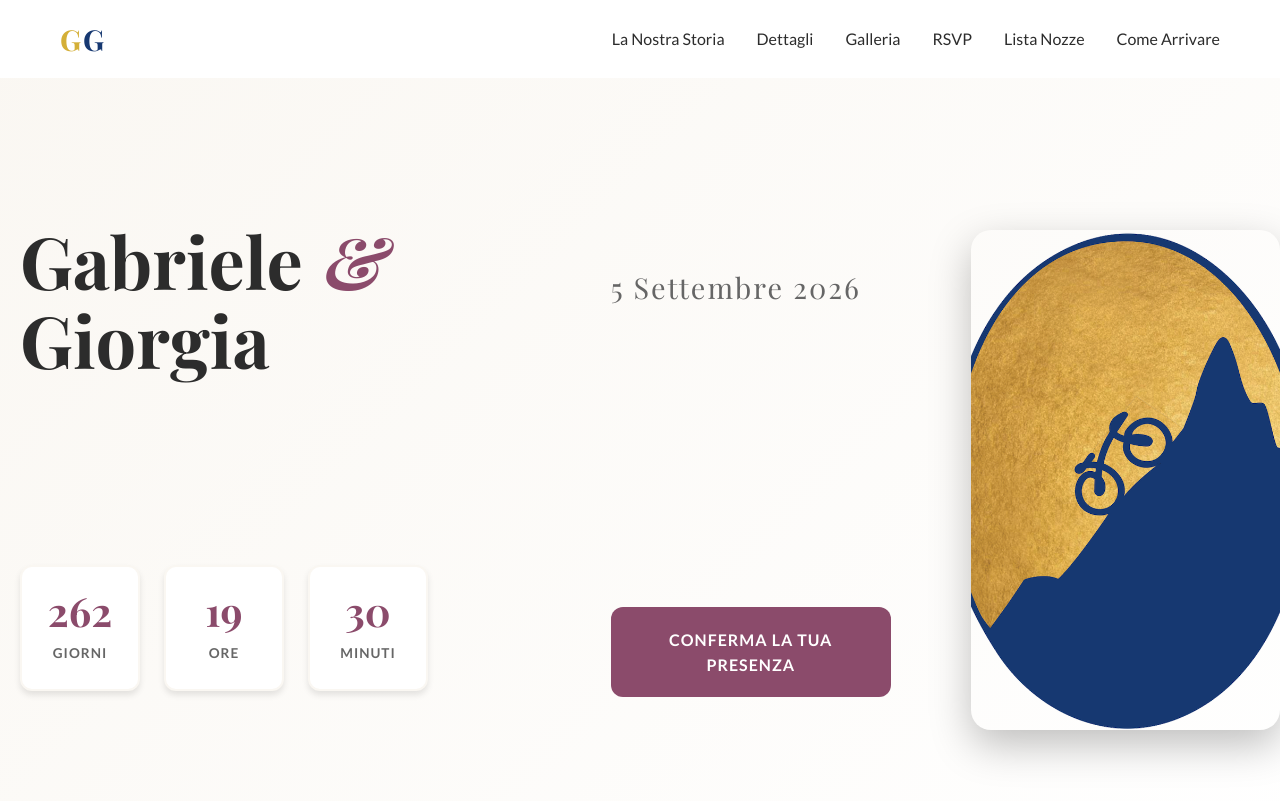
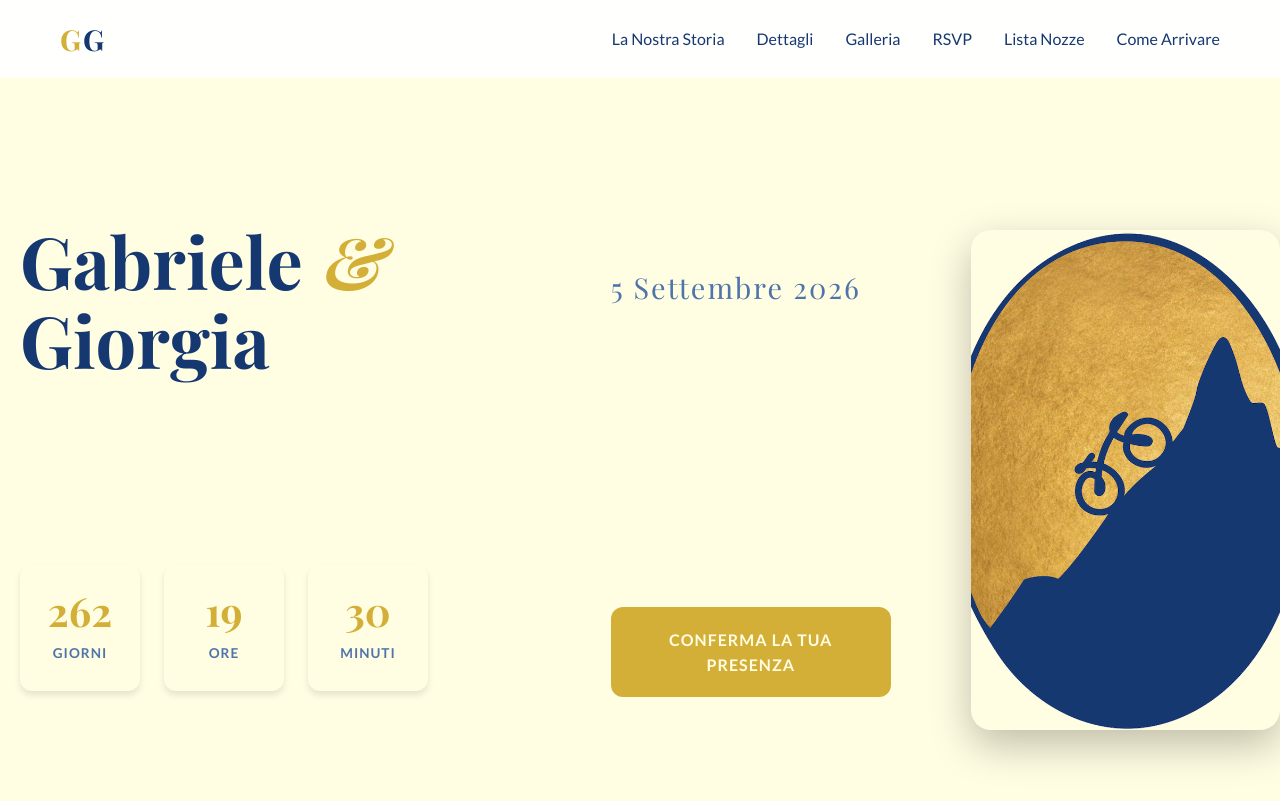
Before and after one commit to knives85/gio-ga, a Jekyll site: the page built from index.html, in a window 1280 px wide and 900 px high. Shown: the top 801 px of the window. Built offline with Jekyll 4.4.1, drawn with Linux system fonts in a browser that asks for light colours.

Commit message:
feat: update css and form

```diff
--- a/assets/css/style.css
+++ b/assets/css/style.css
@@ -1,11 +1,11 @@
 /* CSS Variables */
 :root {
-    --primary-color: #8B4B6B;      /* Bordeaux elegante */
-    --secondary-color: #FAF7F2;    /* Crema chiaro */
-    --accent-color: #D4A574;       /* Oro rosa */
-    --text-color: #2C2C2C;         /* Grigio scuro */
-    --light-text: #666666;
-    --white: #ffffff;
+    --primary-color: #D4AF37;
+    --secondary-color: #fffde2;
+    --accent-color: #CFB53B;
+    --text-color: #163871;
+    --light-text: #4f74ab;
+    --white: #fffde2;
     --shadow: 0 4px 6px rgba(0,0,0,0.1);
     --shadow-lg: 0 10px 30px rgba(0,0,0,0.15);
     --border-radius: 12px;
--- a/index.html
+++ b/index.html
@@ -111,7 +111,7 @@ layout: default
     <div class="container">
         <h2>Conferma la tua presenza</h2>
 
-        <form name="rsvp" method="POST" data-netlify="true" class="rsvp-form">
+        <form name="rsvp" netlify class="rsvp-form">
             <input type="hidden" name="form-name" value="rsvp">
 
             <div class="form-group">
```
